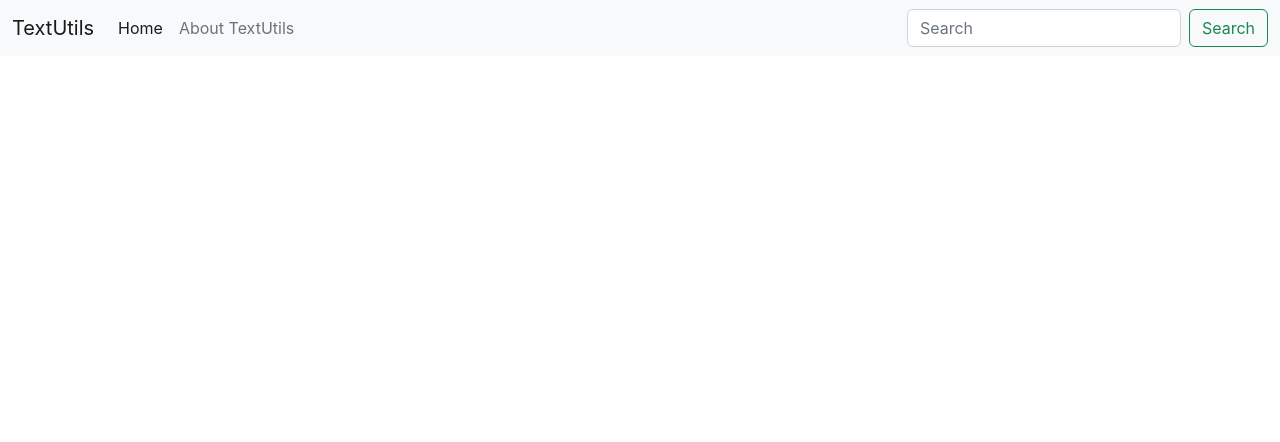
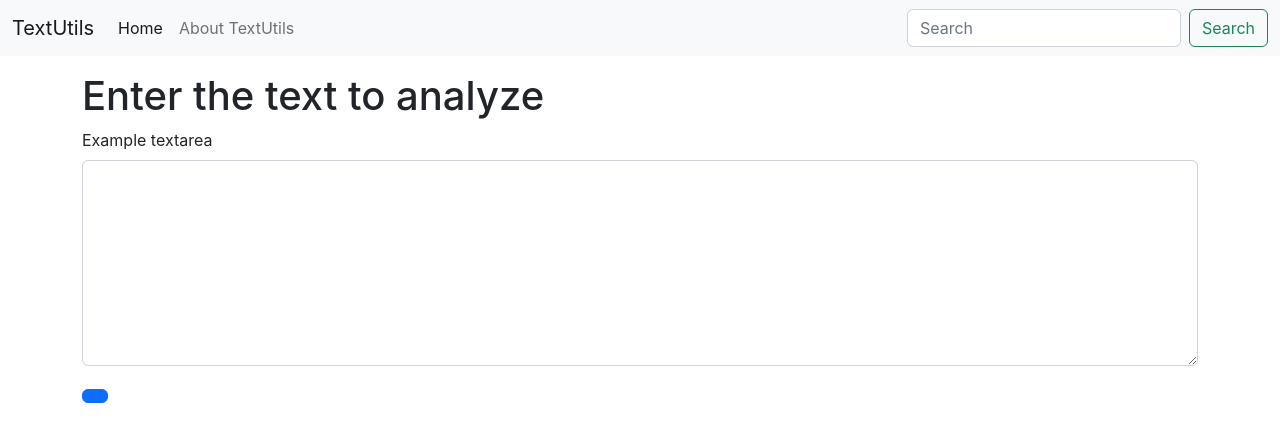
Before and after one commit to fawzaanshaikh/react-practice, a React (Create React App) app in the folder project-textutils/: page / in a window 1280 px wide. Shown: the top 442 px of the page. Built offline with nearby package versions, Linux system fonts and the light colour scheme.

Commit message:
Created TextForm component

```diff
--- a/project-textutils/src/App.js
+++ b/project-textutils/src/App.js
@@ -1,11 +1,15 @@
 import './App.css';
 import Navbar from './components/Navbar';
+import TextForm from './components/TextForm';
 
 function App() {
   return (
     <>
       {/* Added a navbar as a component which we made in Navbar.js, and we passed a prop named TextUtils to the component which is displayed on the screen */}
       <Navbar title="TextUtils" aboutText="About TextUtils" />
+      <div className="container my-3">
+        <TextForm heading="Enter the text to analyze" />
+      </div>
     </>
   );
 }
--- /dev/null
+++ b/project-textutils/src/components/TextForm.js
@@ -0,0 +1,19 @@
+import React from 'react'
+import PropTypes from 'prop-types'
+
+export default function TextForm(props) {
+  return (
+    <>
+        <h1>{props.heading}</h1>
+        <div className="mb-3">
+            <label for="myBox" className="form-label">Example textarea</label>
+            <textarea className="form-control" id="myBox" rows="8"></textarea>
+        </div>
+        <button className="btn btn-primary"></button>
+    </>
+  )
+}
+
+TextForm.propTypes = {
+    heading: PropTypes.string
+};
```
